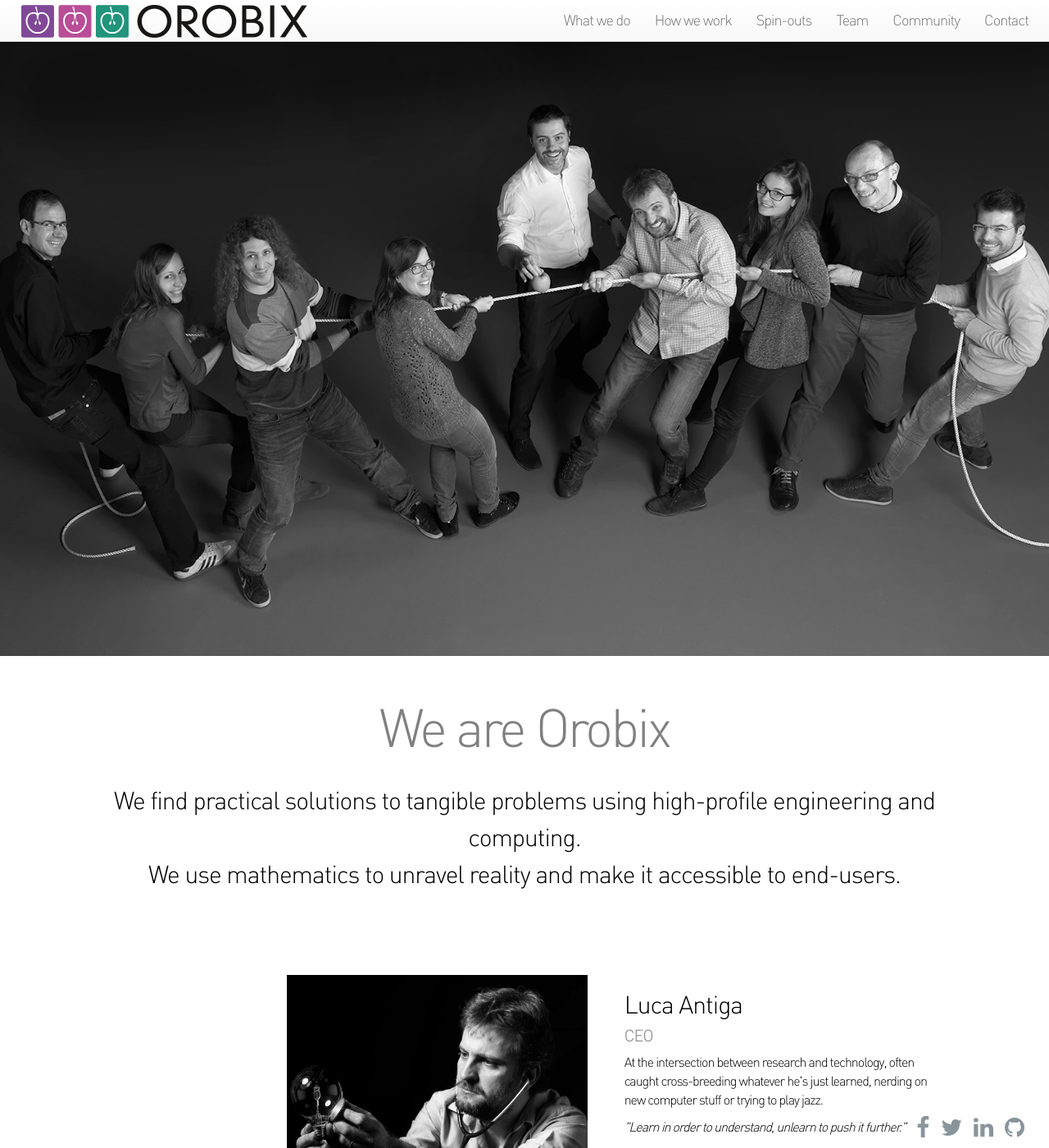
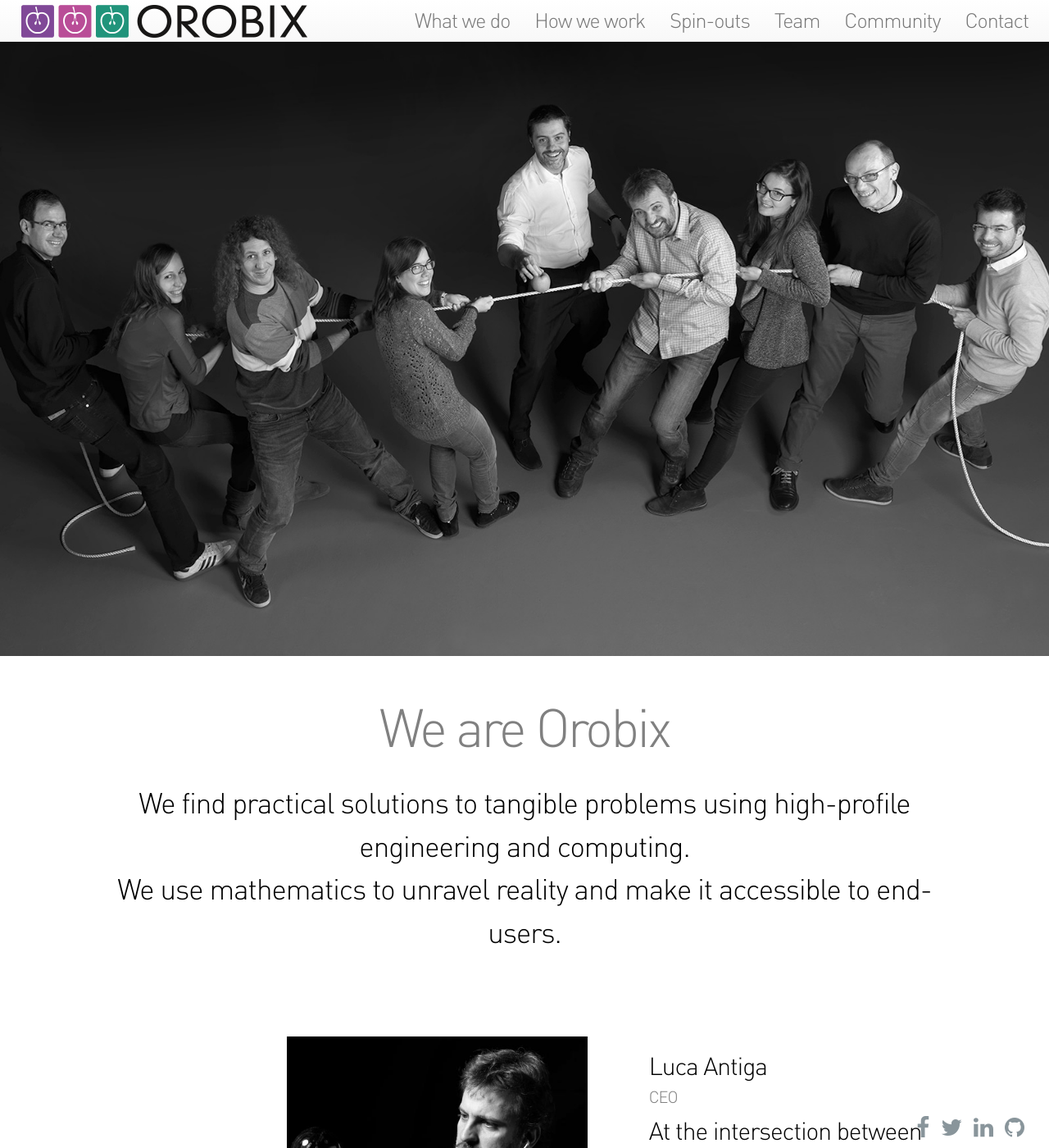
Before and after one commit to orobix/orobix.github.com, a Jekyll site: the page built from team.html, in a window 1280 px wide and 1400 px high. Shown: the whole window at 82% size. Built offline with Jekyll 4.4.1, drawn with Linux system fonts in a browser that asks for light colours; nearby versions of some CDN libraries.

Commit message:
fixed mobile queries

```diff
--- a/_includes/navbar.html
+++ b/_includes/navbar.html
@@ -1,13 +1,13 @@
 <nav class="navbar navbar-default navbar-fixed-top">
   <div class="container-fluid container-navbar">
     <div class="navbar-header">
-      <button type="button" class="navbar-toggle collapsed" data-toggle="collapse" data-target="#bs-example-navbar-collapse-1">
+      <button type="button" class="navbar-toggle collapsed" data-toggle="collapse" data-target="#navbar-collapse">
         <span class="sr-only">Toggle navigation</span>
         <i class="fa fa-navicon"></i>
       </button>
       <a href="index.html"><img class="orobix-logo-menu" src="img/logo_orobix_menu.png"></img></a>
     </div>
-    <div id="navbar" class="navbar-collapse collapse">
+    <div id="navbar-collapse" class="navbar-collapse collapse">
       <ul id="menu-navbar" class="nav navbar-nav navbar-right navbar-center">
         <li><a href="/what-we-do.html">What we do</a></li>
         <li><a href="/how-we-work.html">How we work</a></li>
--- a/css/main.css
+++ b/css/main.css
@@ -741,8 +741,50 @@
 /* Smartphones (portrait and landscape) ----------- */
 @media only screen
 and (max-device-width : 1030px) {
-  p {
-    font-size: 25px;
+
+  /* NAVBAR */
+
+  .navbar {
+    font-size: 25px !important;
+  }
+
+
+  /* WHAT-WE-DO */
+  .branch-description
+  {
+    font-size: 35px !important;
+  }
+  .branch-description-white-header,
+  .branch-description-white-header-2 {
+    font-size: 30px !important;
+  }
+
+  .branch-description-list {
+    font-size: 25px !important;
+  }
+
+  .apple-white-branch {
+    font-size: 22px !important;
+  }
+
+  .discover-white {
+    font-size: 18px !important;
+  }
+
+  /* HOW-WE-WORK */
+
+  .branch-description-header,
+  .branch-description-header-2 {
+    font-size: 30px !important;
+  }
+
+  /* TEAM */
+
+  .team-description {
+    font-size: 25px !important;
+  }
+  .team-description-bottom {
+    font-size: 30px !important;
   }
 }
 
--- a/team.html
+++ b/team.html
@@ -34,7 +34,7 @@
     </div>
 
     <div class="col-xs-12 col-md-4">
-      <div class="row team-text">
+      <div class="container-fluid team-text">
         <div class="col-xs-6 col-md-12">
           <h2 class="team-title-bottom">Luca Antiga</h2>
           <h4 class="team-name">CEO</h4>
@@ -55,7 +55,7 @@
       <img class="img-responsive col-xs-12" src="img/team/Pietro_Rota.jpg">
     </div>
     <div class="col-xs-12 col-md-4">
-      <div class="row team-text">
+      <div class="container-fluid team-text">
         <div class="col-xs-6 col-md-12">
           <h2 class="team-title-bottom">Pietro Rota</h2>
           <h4 class="team-name">President</h4>
@@ -74,7 +74,7 @@
       <img class="img-responsive col-xs-12" src="img/team/Simone_Manini.jpg">
     </div>
     <div class="col-xs-12 col-md-4">
-      <div class="row team-text">
+      <div class="container-fluid team-text">
         <div class="col-xs-6 col-md-12">
           <h2 class="team-title-bottom">Simone Manini</h2>
           <h4 class="team-name">Engineering</h4>
@@ -94,7 +94,7 @@
       <img class="img-responsive col-xs-12" src="img/team/Sara_Zanchi.jpg">
     </div>
     <div class="col-xs-12 col-md-4">
-      <div class="row team-text">
+      <div class="container-fluid team-text">
         <div class="col-xs-6 col-md-12">
           <h2 class="team-title-bottom">Sara Zanchi</h2>
           <h4 class="team-name">Engineering</h4>
@@ -113,7 +113,7 @@
       <img class="img-responsive col-xs-12" src="img/team/Paolo_Galizzi.jpg">
     </div>
     <div class="col-xs-12 col-md-4">
-      <div class="row team-text">
+      <div class="container-fluid team-text">
         <div class="col-xs-6 col-md-12">
           <h2 class="team-title-bottom">Paolo Galizzi</h2>
           <h4 class="team-name">Computer Science</h4>
@@ -133,7 +133,7 @@
       <img class="img-responsive col-xs-12" src="img/team/Giorgio_Valoti.jpg">
     </div>
     <div class="col-xs-12 col-md-4">
-      <div class="row team-text">
+      <div class="container-fluid team-text">
         <div class="col-xs-6 col-md-12">
           <h2 class="team-title-bottom">Giorgio Valoti</h2>
           <h4 class="team-name">Computer Science</h4>
@@ -152,7 +152,7 @@
       <img class="img-responsive col-xs-12" src="img/team/Serena_Mognetti.jpg">
     </div>
     <div class="col-xs-12 col-md-4">
-      <div class="row team-text">
+      <div class="container-fluid team-text">
         <div class="col-xs-6 col-md-12">
           <h2 class="team-title-bottom">Serena Mognetti</h2>
           <h4 class="team-name">Math</h4>
@@ -171,7 +171,7 @@
       <img class="img-responsive col-xs-12" src="img/team/Lisa_Lozza.jpg">
     </div>
     <div class="col-xs-12 col-md-4">
-      <div class="row team-text">
+      <div class="container-fluid team-text">
         <div class="col-xs-6 col-md-12">
           <h2 class="team-title-bottom">Lisa Lozza</h2>
           <h4 class="team-name">Math</h4>
@@ -190,7 +190,7 @@
       <img class="img-responsive col-xs-12" src="img/team/Daniele_Cortinovis.jpg">
     </div>
     <div class="col-xs-12 col-md-4">
-      <div class="row team-text">
+      <div class="container-fluid team-text">
         <div class="col-xs-6 col-md-12">
           <h2 class="team-title-bottom">Daniele Cortinovis</h2>
           <h4 class="team-name">Math</h4>
```
